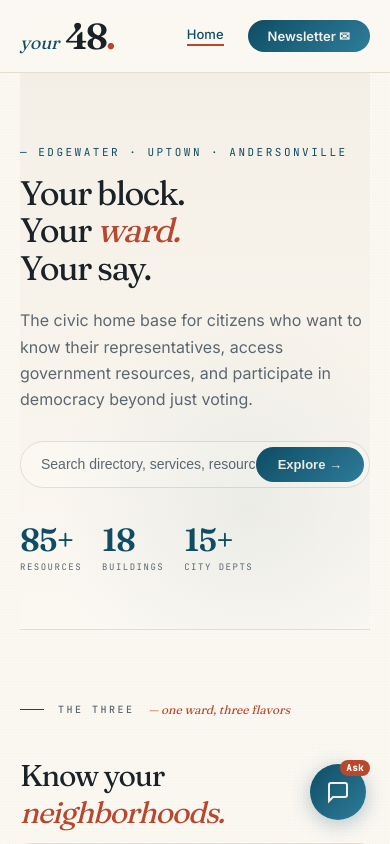
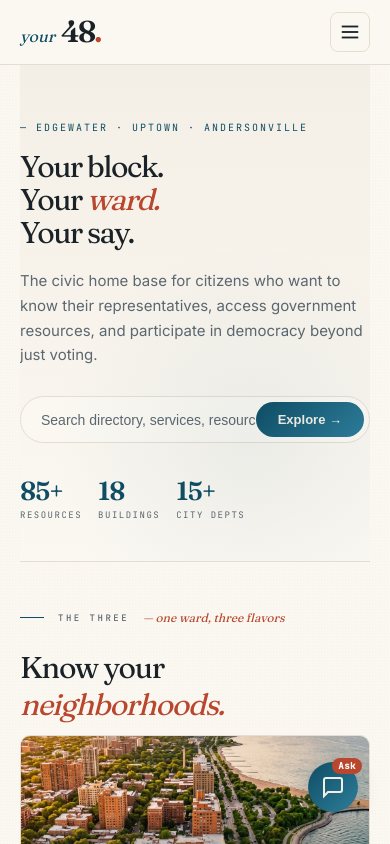
Before and after one commit to diamitani/your48, a website: page index.html in a window 390 px wide. Shown: the top 844 px of the page. Drawn offline with Linux system fonts and the light colour scheme.

Commit message:
mobile responsive: hamburger menu, slide nav, fluid grids, 3 breakpoints

```diff
--- a/shared.js
+++ b/shared.js
@@ -9,9 +9,18 @@ function renderNav(active){
   ];
   return `<div class="topbar"><div class="container">
     <a href="index.html" class="wordmark"><span class="pre">your</span><span class="num">48<span class="dot">.</span></span></a>
-    <nav>${links.map(l=>`<a href="${l.href}"${l.href===active?' class="active-link"':''}>${l.label}</a>`).join('')}
+    <button class="menu-toggle" onclick="document.querySelector('.mobile-nav').classList.toggle('open')" aria-label="Menu">
+      <svg width="22" height="22" viewBox="0 0 24 24" fill="none" stroke="currentColor" stroke-width="2"><line x1="3" y1="6" x2="21" y2="6"/><line x1="3" y1="12" x2="21" y2="12"/><line x1="3" y1="18" x2="21" y2="18"/></svg>
+    </button>
+    <nav class="desktop-nav">${links.map(l=>`<a href="${l.href}"${l.href===active?' class="active-link"':''}>${l.label}</a>`).join('')}
     <a href="https://mailchi.mp/the48thward/newsletter-signup" class="cta" target="_blank" rel="noopener">Newsletter ✉</a></nav>
-  </div></div>`;
+  </div></div>
+  <div class="mobile-nav">
+    <div class="mobile-nav-inner">
+      ${links.map(l=>`<a href="${l.href}"${l.href===active?' class="active-link"':''}>${l.label}</a>`).join('')}
+      <a href="https://mailchi.mp/the48thward/newsletter-signup" target="_blank" rel="noopener" class="mobile-cta">Newsletter ✉</a>
+    </div>
+  </div>`;
 }
 function renderFooter(){
   return `<footer><div class="container">
--- a/style.css
+++ b/style.css
@@ -7,17 +7,27 @@ body::before{content:'';position:fixed;inset:0;pointer-events:none;z-index:0;bac
 .container{max-width:1200px;margin:0 auto;padding:0 32px;position:relative;z-index:1}
 /* NAV */
 .topbar{position:sticky;top:0;z-index:100;background:rgba(251,248,242,.85);backdrop-filter:blur(20px);-webkit-backdrop-filter:blur(20px);border-bottom:1px solid var(--rule)}
-.topbar .container{display:flex;align-items:center;justify-content:space-between;height:72px}
-.wordmark{display:inline-flex;align-items:baseline;gap:6px;font-family:'Fraunces',serif;line-height:1;text-decoration:none}
+.topbar .container{display:flex;align-items:center;justify-content:space-between;height:64px}
+.wordmark{display:inline-flex;align-items:baseline;gap:6px;font-family:'Fraunces',serif;line-height:1;text-decoration:none;flex-shrink:0}
 .wordmark .pre{font-weight:400;font-style:italic;font-size:18px;color:var(--lake);font-variation-settings:"SOFT" 60,"WONK" 1}
 .wordmark .num{font-weight:600;font-size:36px;color:var(--ink);letter-spacing:-2px}
 .wordmark .dot{color:var(--brick)}
-nav{display:flex;gap:24px;align-items:center}
-nav a{font-size:13px;font-weight:500;color:var(--ink-soft);text-decoration:none;transition:color .2s}
-nav a:hover,nav a.active-link{color:var(--lake)}
-nav a.active-link{border-bottom:2px solid var(--brick);padding-bottom:2px}
-nav a.cta{background:linear-gradient(135deg,var(--lake),var(--lake-mid));color:var(--foam);padding:8px 20px;border-radius:100px;font-weight:600;border:none}
-nav a.cta:hover{opacity:.9;transform:translateY(-1px)}
+.menu-toggle{display:none;background:none;border:1px solid var(--rule);border-radius:8px;padding:8px;cursor:pointer;color:var(--ink);transition:border-color .2s}
+.menu-toggle:hover{border-color:var(--lake)}
+.desktop-nav{display:flex;gap:24px;align-items:center}
+.desktop-nav a{font-size:13px;font-weight:500;color:var(--ink-soft);text-decoration:none;transition:color .2s}
+.desktop-nav a:hover,.desktop-nav a.active-link{color:var(--lake)}
+.desktop-nav a.active-link{border-bottom:2px solid var(--brick);padding-bottom:2px}
+.desktop-nav a.cta{background:linear-gradient(135deg,var(--lake),var(--lake-mid));color:var(--foam);padding:8px 20px;border-radius:100px;font-weight:600;border:none}
+.desktop-nav a.cta:hover{opacity:.9;transform:translateY(-1px)}
+/* MOBILE NAV */
+.mobile-nav{display:none;position:fixed;top:64px;left:0;right:0;background:var(--paper);border-bottom:1px solid var(--rule);z-index:99;max-height:0;overflow:hidden;transition:max-height .3s ease}
+.mobile-nav.open{max-height:400px}
+.mobile-nav-inner{padding:16px 24px 24px;display:flex;flex-direction:column;gap:4px}
+.mobile-nav-inner a{display:block;padding:14px 16px;font-size:15px;font-weight:500;color:var(--ink);text-decoration:none;border-radius:var(--radius);transition:background .2s}
+.mobile-nav-inner a:hover,.mobile-nav-inner a.active-link{background:var(--foam);color:var(--lake)}
+.mobile-nav-inner a.active-link{border-left:3px solid var(--brick)}
+.mobile-cta{background:linear-gradient(135deg,var(--lake),var(--lake-mid))!important;color:var(--foam)!important;text-align:center;border-radius:100px!important;margin-top:8px;font-weight:600!important}
 /* HERO */
 .hero{padding:72px 0 56px;background:linear-gradient(180deg,var(--foam) 0%,var(--paper) 100%);border-bottom:1px solid var(--rule);overflow:hidden;position:relative}
 .hero::after{content:'';position:absolute;right:-80px;bottom:-80px;width:400px;height:400px;background:radial-gradient(circle,rgba(14,77,100,.06),transparent 70%);pointer-events:none}
@@ -149,23 +159,52 @@ footer .footer-desc{font-size:14px;line-height:1.6;color:rgba(244,239,230,.5);ma
 .chat-send:hover{opacity:.9}
 /* RESPONSIVE */
 @media(max-width:900px){
-  .hero-grid,.nbh-grid{grid-template-columns:1fr}
+  .hero-grid{grid-template-columns:1fr}
+  .nbh-grid{grid-template-columns:1fr 1fr}
   .hero h1{font-size:40px}
   .page-hero h1{font-size:36px}
   footer .footer-grid{grid-template-columns:1fr 1fr}
   .hero-badge{display:none}
   .chat-panel{width:calc(100vw - 48px);right:-8px}
+  .grid{grid-template-columns:repeat(auto-fill,minmax(280px,1fr))}
 }
-@media(max-width:600px){
+@media(max-width:768px){
+  .desktop-nav{display:none}
+  .menu-toggle{display:flex}
+  .mobile-nav{display:block}
   .container{padding:0 20px}
-  .grid,.grid-3{grid-template-columns:1fr}
-  .action-grid{grid-template-columns:1fr}
-  footer .footer-grid{grid-template-columns:1fr}
-  nav a:not(.cta):not(.active-link){display:none}
-  .hero-stats{gap:20px}
-  .hero h1{font-size:34px}
+  .hero{padding:56px 0 40px}
+  .hero h1{font-size:36px}
+  .page-hero{padding:56px 0 40px}
+  .page-hero h1{font-size:32px}
+  .section{padding:48px 0}
   .section-title{font-size:30px}
   .nbh-grid{grid-template-columns:1fr}
-  .cta-banner{padding:32px 24px}
-  .cta-banner h2{font-size:28px}
+  .nbh-img{height:180px}
+  .grid,.grid-3{grid-template-columns:1fr}
+  .action-grid{grid-template-columns:1fr 1fr}
+  .filters{overflow-x:auto;flex-wrap:nowrap;-webkit-overflow-scrolling:touch;padding-bottom:4px;gap:6px}
+  .filters button{flex-shrink:0}
+  footer .footer-grid{grid-template-columns:1fr}
+  .cta-banner{padding:32px 24px;margin:40px 0;border-radius:12px}
+  .cta-banner h2{font-size:26px}
+  .hero-stats{gap:20px}
+  .hero-deck{font-size:15px}
+  .search-bar{max-width:100%}
+  .chat-panel{width:calc(100vw - 32px);right:-8px;bottom:66px;max-height:70vh}
+  .chat-toggle{width:50px;height:50px;bottom:16px;right:16px}
+  .chat-widget{bottom:16px;right:16px}
+  .eyebrow{font-size:10px;letter-spacing:2px}
+  .card{padding:22px}
+  .card h3{font-size:18px}
+  .section-label{margin-bottom:24px;font-size:9px}
+  .footer-bottom{flex-direction:column;gap:8px;text-align:center}
 }
+@media(max-width:400px){
+  .hero h1{font-size:30px}
+  .action-grid{grid-template-columns:1fr}
+  .stat .val{font-size:26px}
+  .hero-stats{gap:16px}
+  .wordmark .num{font-size:30px}
+  .wordmark .pre{font-size:16px}
+}
```
